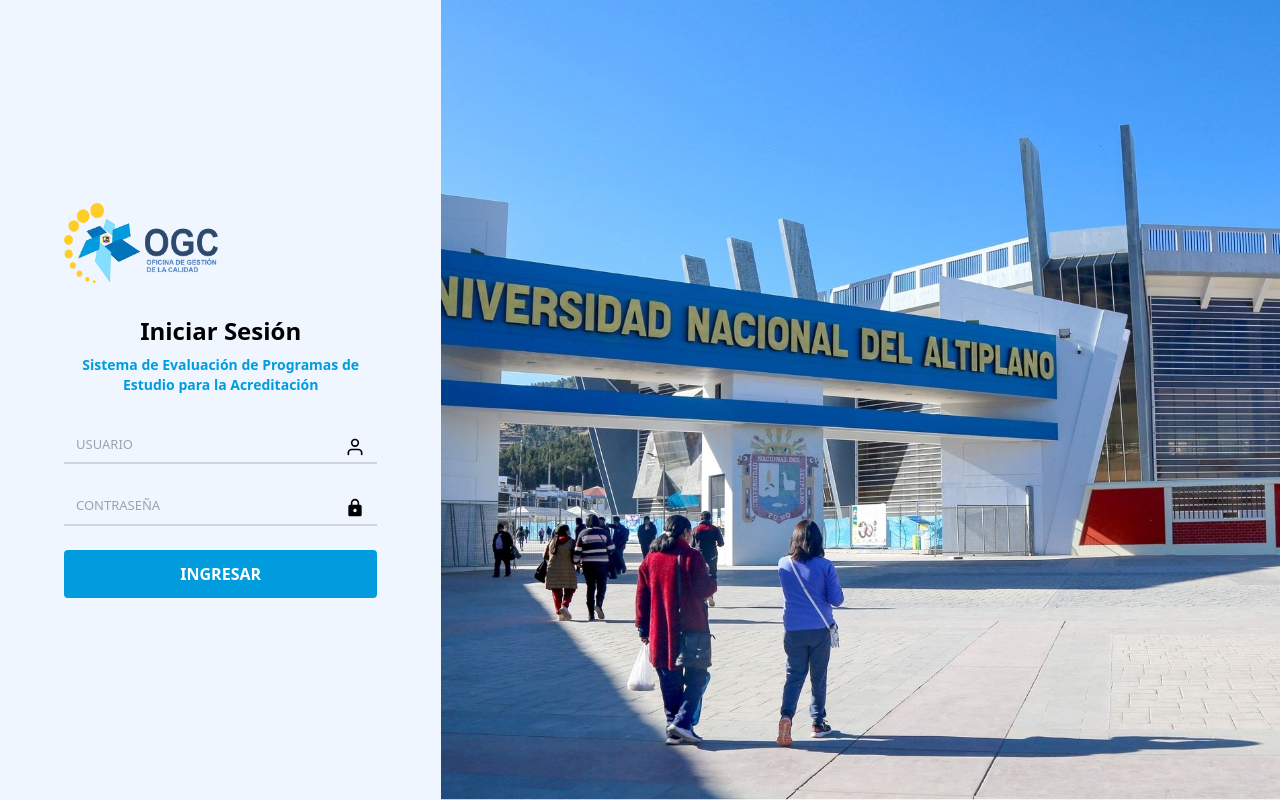
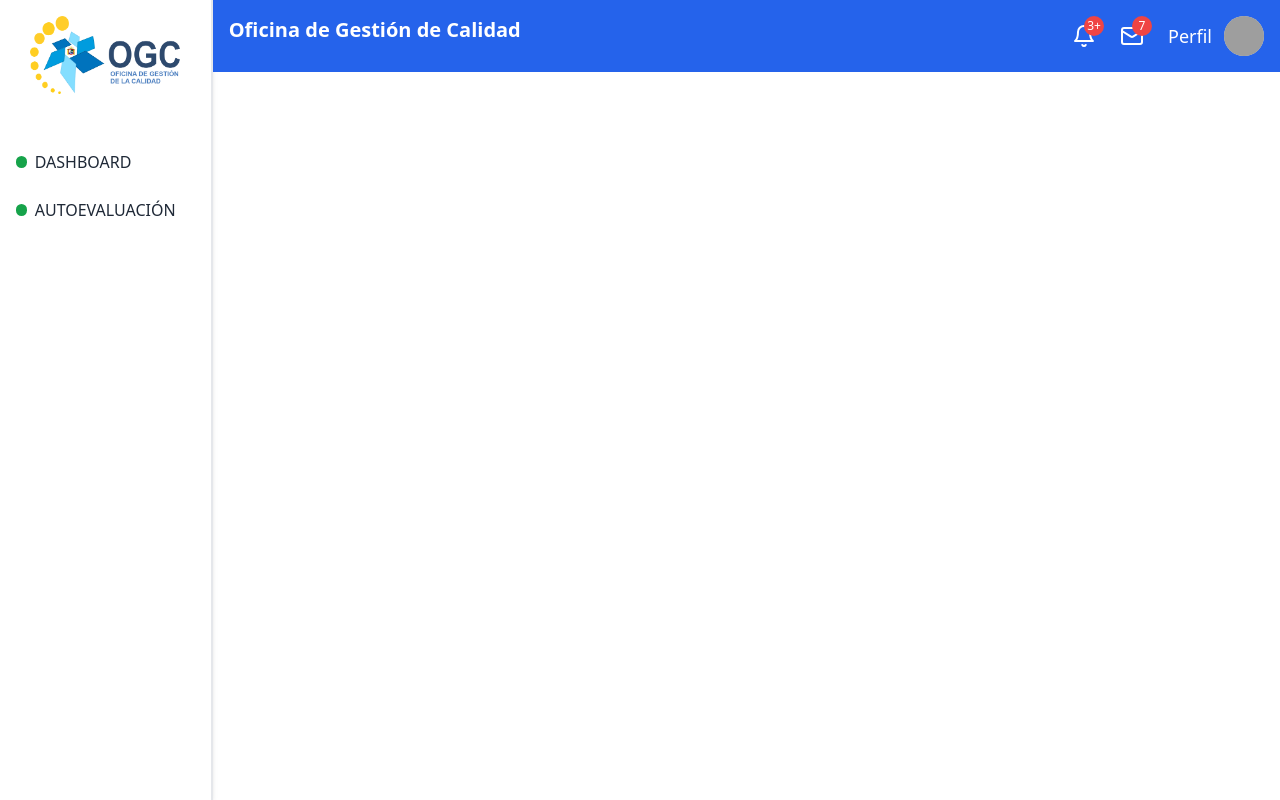
Before and after one commit to Alvaro-Diego-MQ/SEPEA-OGC, a Next.js app: page / in a window 1280 px wide. Built offline with nearby package versions, Linux system fonts and the light colour scheme; grey boxes are pictures that could not be loaded.

Commit message:
Autoevaluacion de header

```diff
--- /dev/null
+++ b/src/Components/autoevaluacion/header.jsx
@@ -0,0 +1,37 @@
+"use client";
+import { Bell, Mail } from 'lucide-react';
+
+export default function Header() {
+
+    return (
+      <header className=" flex justify-between bg-blue-600 text-white p-4 w-full ">
+        <h1 className="text-xl font-semibold">Oficina de Gestión de Calidad</h1>
+       <div className='flex items-center space-x-6'>
+        <div className="flex space-x-6">
+            <div className="relative">
+                <Bell className="w-6 h-6" />
+                <span className="absolute -top-2 -right-2 bg-red-500 text-xs rounded-full w-5 h-5 flex items-center justify-center">
+                    3+
+                </span>
+            </div>
+            <div className="relative">
+                <Mail className="w-6 h-6" />
+                <span className="absolute -top-2 -right-2 bg-red-500 text-xs rounded-full w-5 h-5 flex items-center justify-center">
+                7
+                </span>
+            </div>
+        </div>
+        <div className="flex items-center space-x-3">
+            <span className="text-lg">Perfil</span>
+            <div className="w-10 h-10 rounded-full bg-gray-300 overflow-hidden">
+                <img
+                    src="/placeholder.svg?height=40&width=40"
+                    alt="Douglas McGee"
+                    className="w-full h-full object-cover"
+                />
+            </div>
+        </div>
+       </div>
+      </header>
+    );
+  }
--- /dev/null
+++ b/src/Components/autoevaluacion/sidebar.tsx
@@ -0,0 +1,43 @@
+import React from 'react';
+import Image from 'next/image';
+import Link from 'next/link';
+import Header from './header';
+
+export default function Sidebar() {
+  return (
+    <aside className="bg-white-600 shadow-md h-screen w-64 left-0 top-0 flex flex-col items-center border-r-2 border-{#D2D6DE}">
+      <div className="p-4">
+        <Image
+          src="/logo_ogc.png"
+          alt="OGC Logo"
+          width={150}
+          height={60}
+          className="mb-8"
+        />
+      </div>
+      <nav className="flex-grow w-full">
+        <ul className="space-y-2 w-full h-full">
+          <li className="hover:bg-blue-100 flex items-center space-x-2 px-4 py-2 ">
+            <div className="bg-green-600 rounded-full h-3 w-3"></div>
+            <Link
+              href="/dashboard"
+              className="block text-gray-800 hover:bg-blue-100 hover:text-blue-600 transition-colors duration-200 w-full"
+            >
+              DASHBOARD
+            </Link>
+          </li>
+          <li className="flex hover:bg-blue-100 items-center space-x-2 px-4 py-2">
+            <div className="bg-green-600 rounded-full h-3 w-3"></div>
+            <Link
+              href="/autoevaluacion"
+              className="block text-gray-800 hover:bg-blue-100 hover:text-blue-600 transition-colors duration-200 w-full"
+            >
+              AUTOEVALUACIÓN
+            </Link>
+          </li>
+        </ul>
+      </nav>
+    </aside>
+
+  );
+}
--- a/src/Components/login/index.tsx
+++ b/src/Components/login/index.tsx
@@ -1,5 +1,4 @@
 "use client";
-
 import React, { useState } from 'react';
 import Image from 'next/image';
 import { User, Lock } from 'lucide-react';
--- a/src/app/page.tsx
+++ b/src/app/page.tsx
@@ -1,8 +1,16 @@
 import React from 'react'
 import LoginForm from '../Components/login/index';
+import Sidebar from '../Components/autoevaluacion/sidebar';
+import Header from '../Components/autoevaluacion/header'
 function page() {
   return (
-    <LoginForm/>
+    //<LoginForm/>
+    <div className='flex flex-row items-start'>
+      <Sidebar />
+      <Header />
+
+    </div>
+
   )
 }
 
```
Also changed, not shown: src/Components/ui/input.tsx (deleted).
